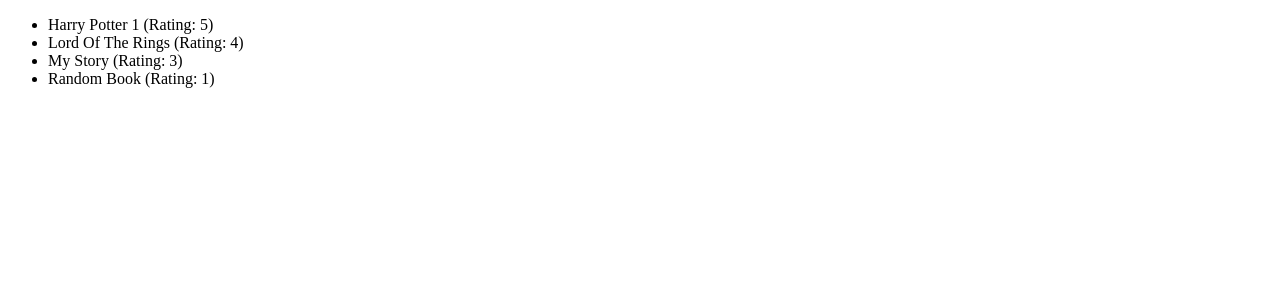
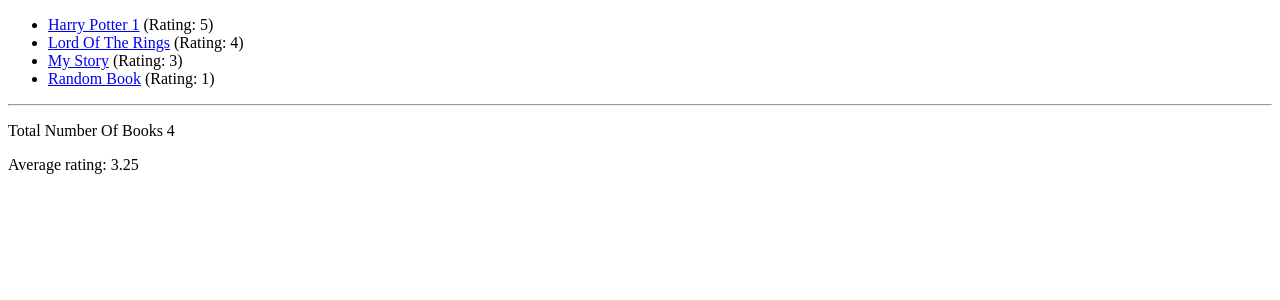
Before and after one commit to mjravan/Book-Store, a Django app: page / in a window 1280 px wide. Shown: the top 300 px of the page. Run offline with Django 4.2, Linux system fonts and the light colour scheme; data comes from the database, SQL or seed files in the repository; both versions use the stored data as it was after the commit.

Commit message:
added slug field, aggregation and ordering queries

```diff
--- a/book_outlet/models.py
+++ b/book_outlet/models.py
@@ -1,5 +1,9 @@
 from django.db import models
+from django.core import validators
 from django.core.validators import MinLengthValidator, MaxLengthValidator
+from django.urls import reverse
+from django.utils.text import slugify
+
 
 # Create your models here.
 
@@ -8,6 +12,14 @@
     rating = models.IntegerField(validators=[MinLengthValidator(1), MaxLengthValidator(5)])
     author = models.CharField(null=True, max_length=100)
     is_bestselling = models.BooleanField(default=False)
+    slug = models.SlugField(default="", null=False, db_index=True)  # Harry Potter 1 => harry-potter-1
+
+    def get_absolute_path(self):
+        return reverse("book-detail", args=[self.slug])
+
+    def save(self, *args, **kwargs):
+        self.slug = slugify(self.title)
+        super().save(*args, **kwargs)
 
     def __str__(self):
         return f"{self.title} ({self.rating})"
--- a/book_outlet/templates/book_outlet/index.html
+++ b/book_outlet/templates/book_outlet/index.html
@@ -7,8 +7,12 @@
 {% block content %}
     <ul>
         {% for book in books %}
-            <li>{{ book.title }} (Rating: {{ book.rating }})</li>
+            <li><a href="{{ book.get_absolute_path }}"> {{ book.title }}</a> (Rating: {{ book.rating }})</li>
         {% endfor %}
+    </ul>
 
-    </ul>
+    <hr>
+
+    <p>Total Number Of Books {{ total_numbers_of_books }}</p>
+    <p>Average rating: {{ average_rating.rating__avg }}</p>
 {% endblock %}
--- a/book_outlet/urls.py
+++ b/book_outlet/urls.py
@@ -4,5 +4,5 @@
 
 urlpatterns = [
     path("", views.index),
-    path("<int:id>", views.book_detail)
+    path("<slug:slug>", views.book_detail, name="book-detail")
 ]
--- a/book_outlet/views.py
+++ b/book_outlet/views.py
@@ -1,22 +1,31 @@
 from django.shortcuts import render, get_object_or_404
-from django.http import Http404
+# from django.http import Http404
+from django.db.models import Avg
+
 
 from .models import Book
 
+
 # Create your views here.
 
-def index(requst):
-    books = Book.objects.all()
-    return render(requst, "book_outlet/index.html", {
-        "books": books
+def index(request):
+    books = Book.objects.all().order_by("-rating")
+    num_books = books.count()
+    avg_rating = books.aggregate(Avg("rating"))
+    return render(request, "book_outlet/index.html", {
+        "books": books,
+        "total_numbers_of_books": num_books,
+        "average_rating": avg_rating
     })
-def book_detail(requset, id):
-    #try:
+
+
+def book_detail(request, slug):
+    # try:
     #    book = Book.objects.get(pk=id)
-    #except:
+    # except:
     #    raise Http404()
-    book = get_object_or_404(Book, pk=id)
-    return render(requset, "book_outlet/bookdetail.html",{
+    book = get_object_or_404(Book, slug=slug)
+    return render(request, "book_outlet/bookdetail.html", {
         "title": book.title,
         "author": book.author,
         "rating": book.rating,
```
Also changed, not shown: db.sqlite3.
